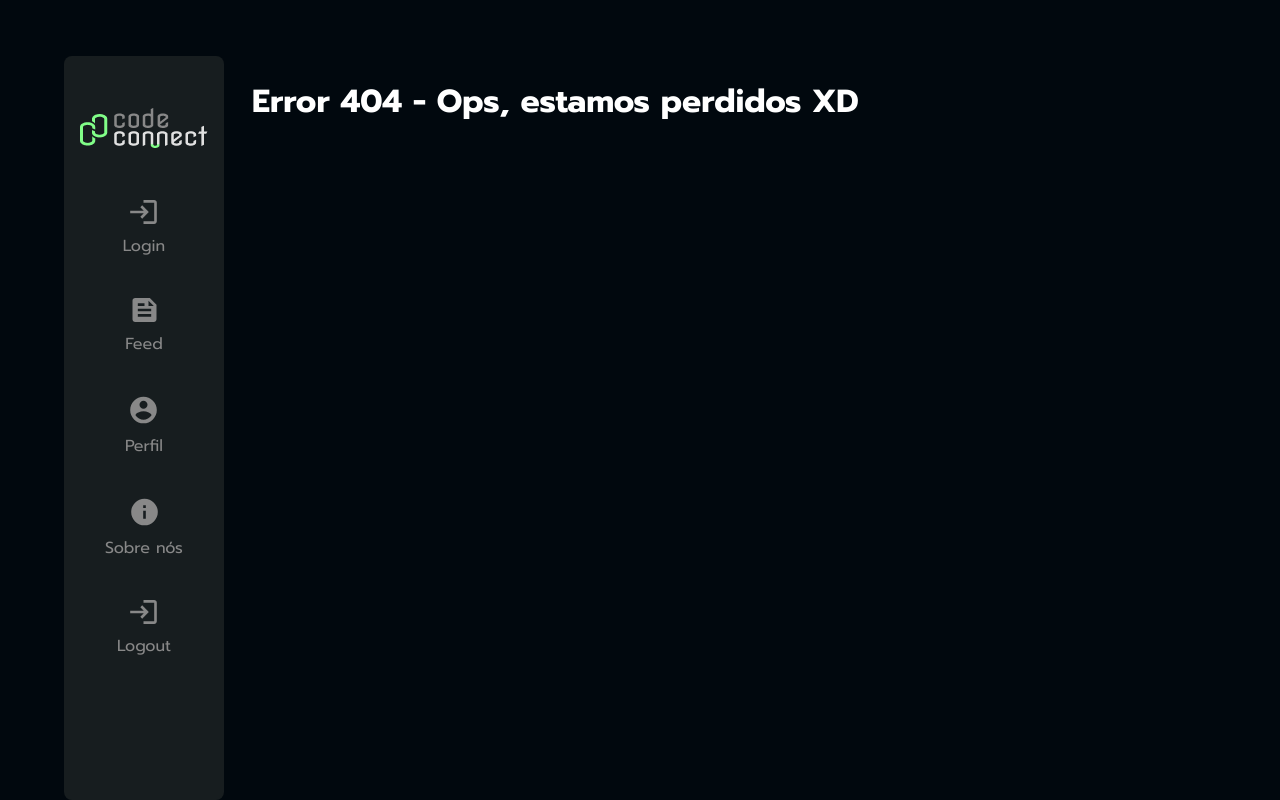
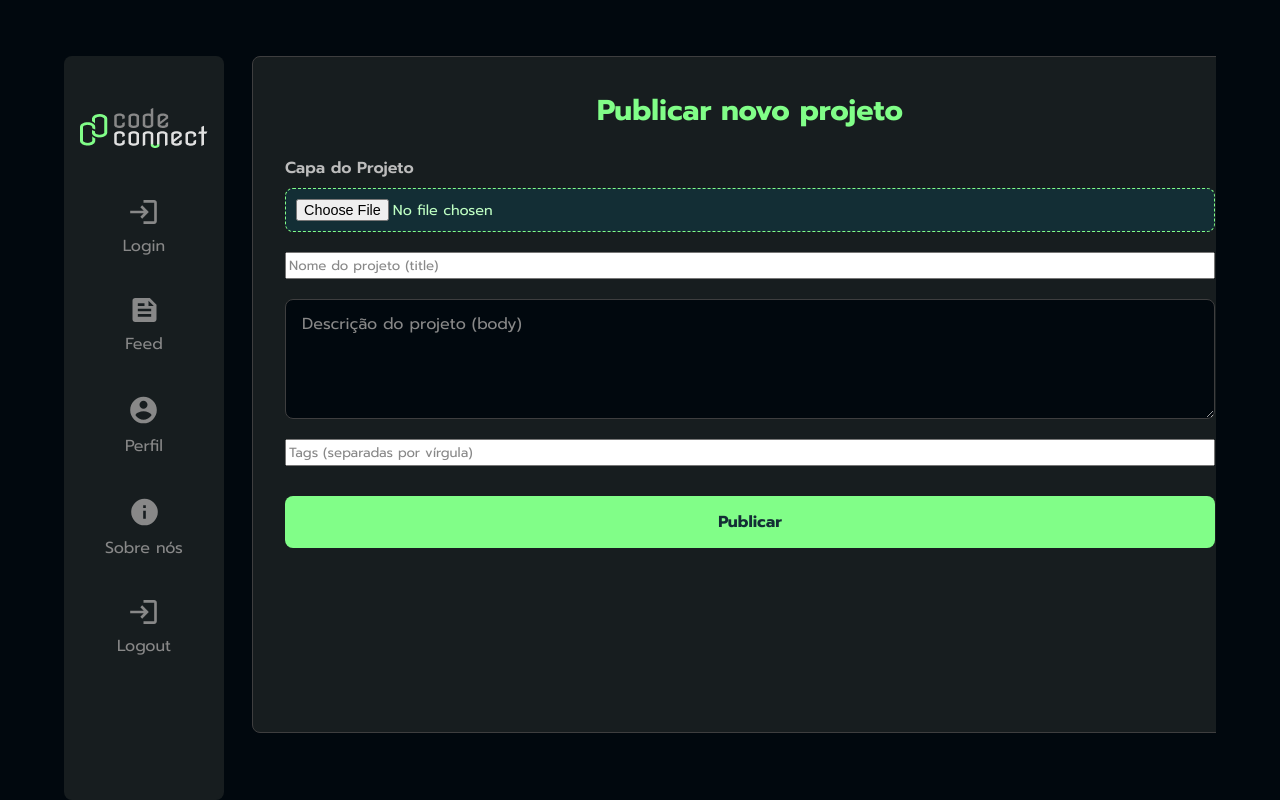
Before and after one commit to AdrianoCordeiro-SQL/Code-connect, a React (Vite) app: page /blog-posts in a window 1280 px wide. Before the commit this address had no page. Built offline with nearby package versions, Linux system fonts and the light colour scheme.

Commit message:
Adiciona e estiliza página de publicação

```diff
--- a/src/Router/index.jsx
+++ b/src/Router/index.jsx
@@ -8,6 +8,7 @@ import { AuthLayout } from "../layouts/Auth";
 import { AppLayout } from "../layouts/App";
 import { NotFound } from "../pages/NotFound";
 import { AboutUs } from "../pages/AboutUs";
+import { Publicar } from "../pages/Publicar";
 
 export const AppRouter = () => {
   return (
@@ -22,6 +23,7 @@ export const AppRouter = () => {
         <Route path="/" element={<AppLayout />}>
           <Route path="" element={<Feed />} />
           <Route path="blog-post/:slug" element={<BlogPost />} />
+          <Route path="blog-posts" element={<Publicar />} />
           <Route path="about-us" element={<AboutUs />} />
           <Route path="*" element={<NotFound />} />
         </Route>
--- a/src/components/Aside/index.jsx
+++ b/src/components/Aside/index.jsx
@@ -22,7 +22,9 @@ export const Aside = () => {
           </li>
           <li>
             {isAuthenticated ? (
-              <AsideLink href="/auth/logout">Publicar</AsideLink>
+              <AsideLink href="/blog-posts">
+                <Button> Publicar </Button>
+              </AsideLink>
             ) : (
               <AsideLink href="/auth/login">
                 <IconLogin /> Login
--- a/src/pages/AboutUs/AboutUs.module.css
+++ b/src/pages/AboutUs/AboutUs.module.css
@@ -98,7 +98,6 @@
   text-align: left;
 }
 
-/* Responsividade para telas menores */
 @media (max-width: 768px) {
   .missionSection {
     flex-direction: column;
--- /dev/null
+++ b/src/pages/Publicar/Publicar.module.css
@@ -0,0 +1,107 @@
+.container {
+  width: 996px;
+  height: 677px;
+  padding: 32px;
+  background-color: var(--dark-gray);
+  border-radius: 8px;
+  border: 1px solid var(--gray);
+  color: var(--offwhite);
+  display: flex;
+  flex-direction: column;
+  gap: 24px;
+}
+
+.container h2 {
+  color: var(--highlight-green);
+  font-size: 1.8rem;
+  margin: 0;
+  text-align: center;
+}
+
+.form {
+  display: flex;
+  flex-direction: column;
+  gap: 20px;
+}
+
+.field {
+  display: flex;
+  flex-direction: column;
+  gap: 8px;
+}
+
+.field label {
+  font-weight: 600;
+  color: var(--light-gray);
+}
+
+/* Estilização dos Inputs e Textarea */
+.form input[type="text"],
+.form textarea {
+  background-color: var(
+    --graphite
+  ); /* Fundo interno do input usando seu grafite */
+  border: 1px solid var(--gray);
+  border-radius: 8px;
+  padding: 12px 16px;
+  color: var(--white);
+  font-size: 1rem;
+  outline: none;
+  transition: border-color 0.2s;
+}
+
+.form input[type="text"]:focus,
+.form textarea:focus {
+  border-color: var(--highlight-green);
+}
+
+.form textarea {
+  min-height: 120px;
+  resize: vertical;
+}
+
+/* Estilização do Input de Arquivo */
+.form input[type="file"] {
+  background: var(
+    --petrol-green
+  ); /* Usando seu verde petróleo para destacar a área de upload */
+  color: var(--pastel-green);
+  padding: 10px;
+  border-radius: 8px;
+  cursor: pointer;
+  font-size: 0.9rem;
+  border: 1px dashed var(--highlight-green);
+}
+
+/* Estilização do Botão */
+.button {
+  background-color: var(--highlight-green);
+  color: var(
+    --petrol-green
+  ); /* Texto escuro sobre o fundo neon para melhor contraste */
+  border: none;
+  border-radius: 8px;
+  padding: 14px;
+  font-size: 1rem;
+  font-weight: 700;
+  cursor: pointer;
+  transition:
+    filter 0.2s,
+    transform 0.1s;
+  margin-top: 10px;
+}
+
+.button:hover {
+  filter: brightness(1.1);
+  box-shadow: 0 0 10px var(--highlight-green);
+}
+
+.button:active {
+  transform: scale(0.98);
+}
+
+/* Ajuste para o placeholder */
+.form input::placeholder,
+.form textarea::placeholder {
+  color: var(--medium-gray);
+}
--- /dev/null
+++ b/src/pages/Publicar/index.jsx
@@ -0,0 +1,73 @@
+import { useState } from "react";
+import { http } from "../../api"; // Ajuste o caminho conforme sua pasta
+import styles from "./Publicar.module.css";
+
+export const Publicar = () => {
+  const [formData, setFormData] = useState({
+    title: "",
+    body: "",
+    tags: "",
+  });
+  const [cover, setCover] = useState(null); // Usando 'cover' em vez de 'imagem'
+
+  const aoSubmeter = async (evento) => {
+    evento.preventDefault();
+
+    // Criamos o FormData para permitir o envio do arquivo binário
+    const data = new FormData();
+    data.append("title", formData.title);
+    data.append("body", formData.body);
+    data.append("tags", formData.tags);
+    data.append("cover", cover); // O backend espera 'cover' para a imagem da capa
+
+    try {
+      // Verifique no Swagger se o endpoint é "/posts" ou "/blog-posts"
+      await http.post("/blog-posts", data);
+      alert("Projeto publicado com sucesso!");
+      // Aqui você poderia usar o navigate("/") para voltar ao feed
+    } catch (erro) {
+      console.error("Erro ao publicar:", erro);
+      alert("Erro ao publicar projeto.");
+    }
+  };
+
+  return (
+    <section className={styles.container}>
+      <h2>Publicar novo projeto</h2>
+      <form onSubmit={aoSubmeter} className={styles.form}>
+        <div className={styles.field}>
+          <label>Capa do Projeto</label>
+          <input
+            type="file"
+            onChange={(e) => setCover(e.target.files[0])}
+            required
+          />
+        </div>
+
+        <input
+          placeholder="Nome do projeto (title)"
+          value={formData.title}
+          onChange={(e) => setFormData({ ...formData, title: e.target.value })}
+          required
+        />
+
+        <textarea
+          placeholder="Descrição do projeto (body)"
+          value={formData.body}
+          onChange={(e) => setFormData({ ...formData, body: e.target.value })}
+          required
+        />
+
+        <input
+          placeholder="Tags (separadas por vírgula)"
+          value={formData.tags}
+          onChange={(e) => setFormData({ ...formData, tags: e.target.value })}
+        />
+
+        <button type="submit" className={styles.button}>
+          Publicar
+        </button>
+      </form>
+    </section>
+  );
+};
```
Also changed, not shown: src/components/Button/button.module.css (indentation only).
